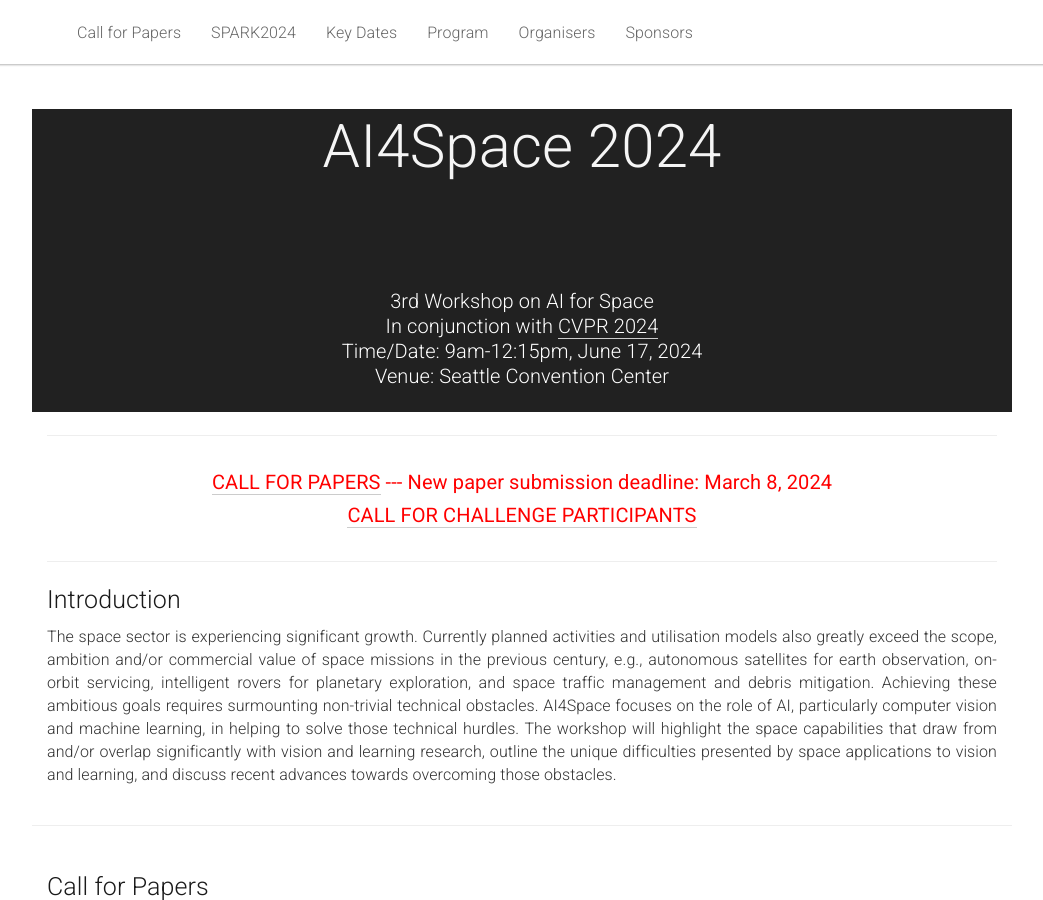
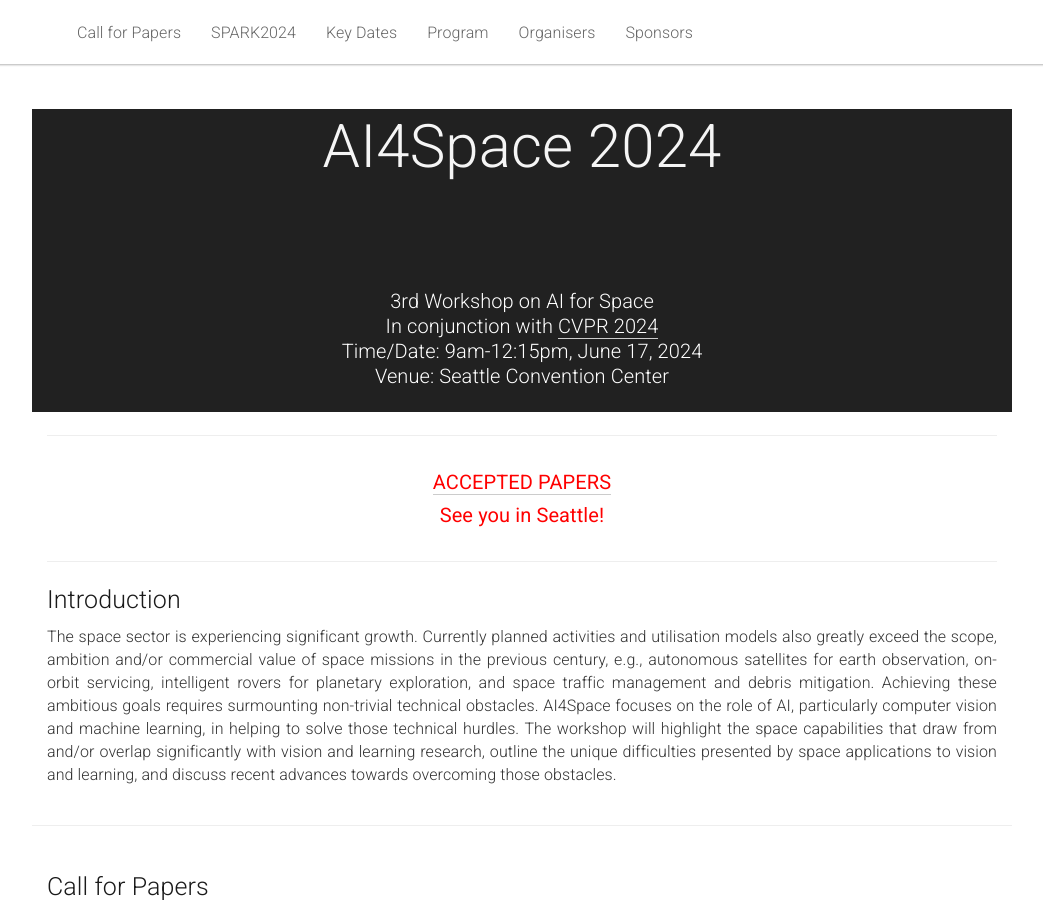
Before and after one commit to AIforSpace/2024, a Jekyll site: the page built from _pages/home.md, in a window 1280 px wide and 900 px high. Shown: the whole window, without its empty margins (118-1161 px from the left). Built offline with Jekyll 4.4.1, drawn with Linux system fonts in a browser that asks for light colours.

Commit message:
Update home.md

```diff
--- a/_pages/home.md
+++ b/_pages/home.md
@@ -31,8 +31,8 @@
 
 <div class="row">
   <div class="col-xs-12">
-    <h5 style="color:red"><center><a href="#call">CALL FOR PAPERS</a> --- New paper submission deadline: March 8, 2024</center></h5>
-    <h5 style="color:red"><center><a href="#challenge">CALL FOR CHALLENGE PARTICIPANTS</a></center></h5>
+    <h5 style="color:red"><center><a href="#papers">ACCEPTED PAPERS</a></center></h5>
+    <h5 style="color:red"><center>See you in Seattle!</center></h5>
   </div>
 </div>
 
```
